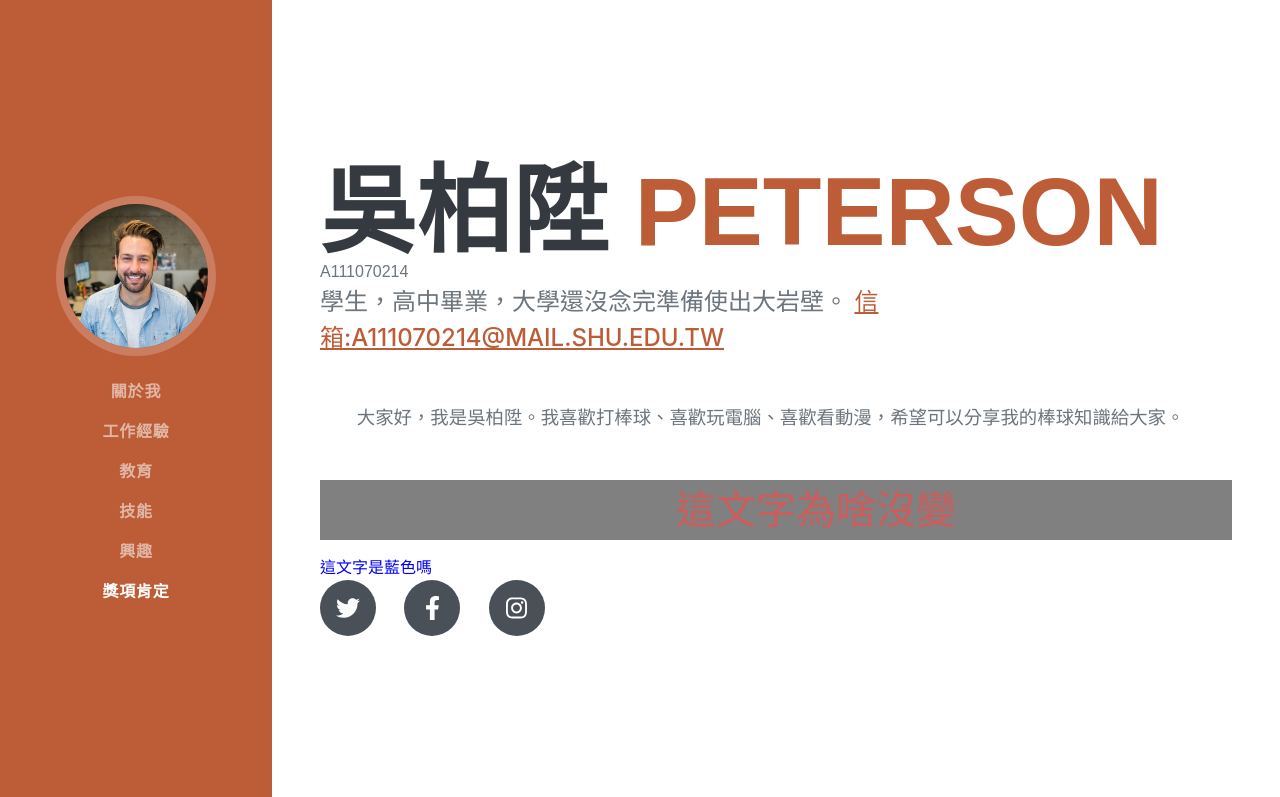
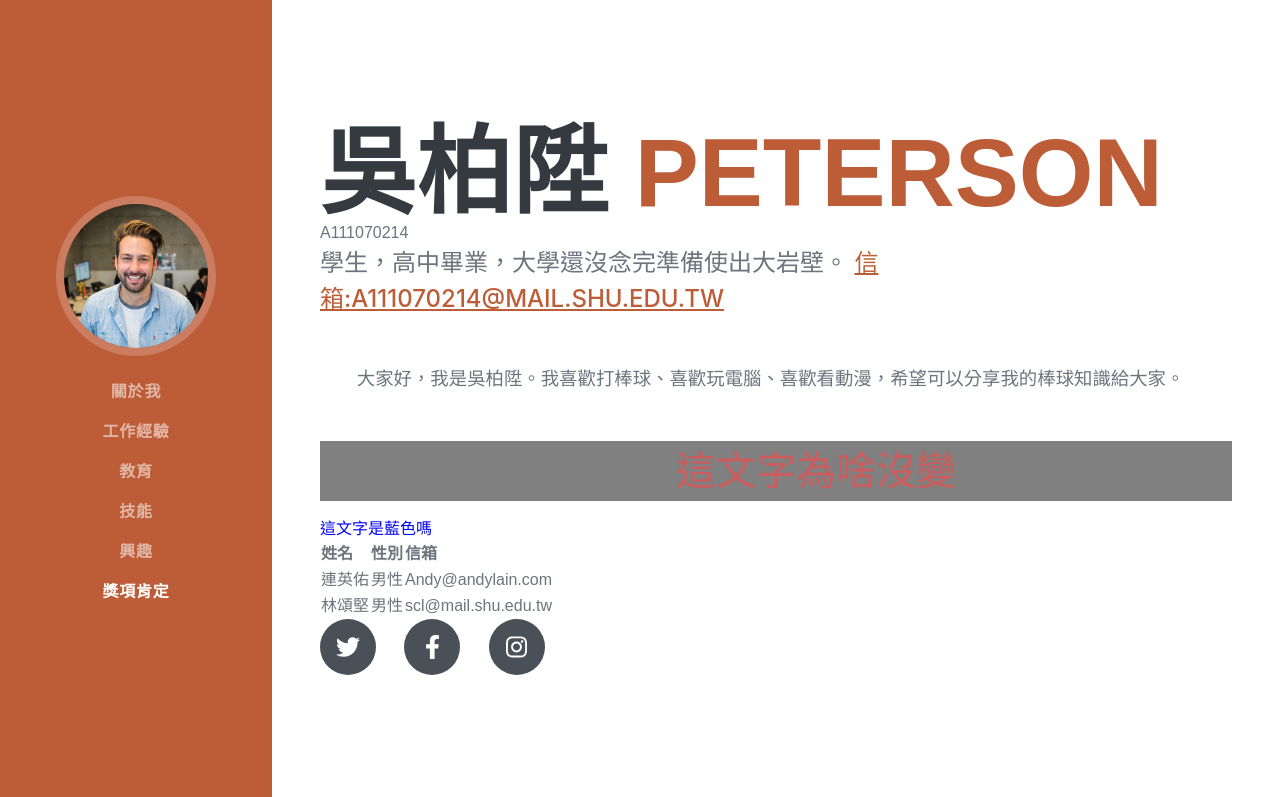
Before and after one commit to a356334/a356334.github.io, a plain HTML site: page index.html in a window 1280 px wide. Shown: the top 797 px of the page. Drawn offline with nearby package versions, Linux system fonts and the light colour scheme; a web font is replaced by a local one.

Commit message:
表格練習

```diff
--- a/index.html
+++ b/index.html
@@ -57,6 +57,23 @@
                         <p class="redtext"> 這文字為啥沒變      </p>
                         <span class="bluetext">  這文字是藍色嗎    </span>
                     <div class="social-icons">
+                        <table>
+                            <tr>
+                               <th>姓名</th>
+                               <th>性別</th>
+                               <th>信箱</th>
+                            </tr>
+                            <tr>
+                               <td>連英佑</td>
+                               <td>男性</td>
+                               <td>Andy@andylain.com</td>
+                            </tr>
+                            <tr>
+                               <td>林頌堅</td>
+                               <td>男性</td>
+                               <td>scl@mail.shu.edu.tw</td>
+                            </tr>
+                         </table>
                         <a class="social-icon" href="#!"><i class="fab fa-twitter"></i></a>
                         <a class="social-icon" href="https://www.facebook.com/profile.php?id=100010985169137" target="_blank"><i class="fab fa-facebook-f"></i></a>
                         <a class="social-icon" href="https://www.instagram.com/sheng__1111/"target="_blank"><i class="fa-brands fa-instagram"></i></a>
```
